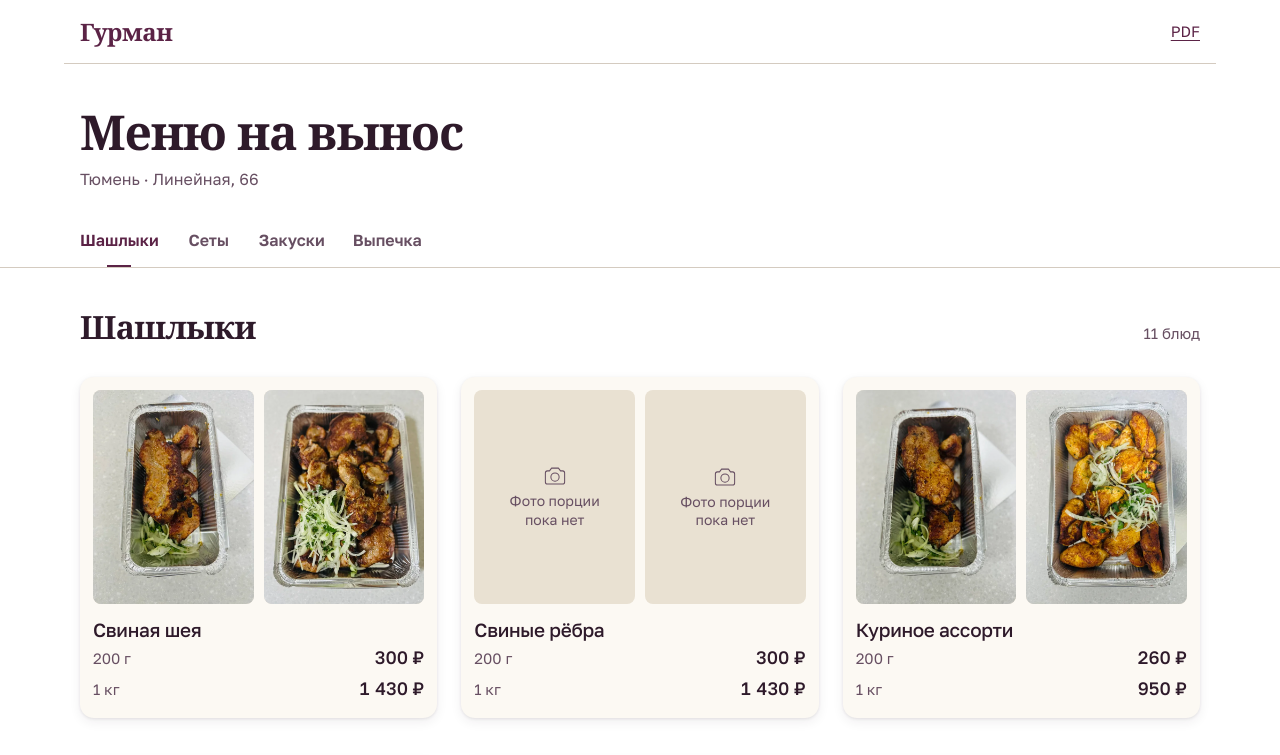
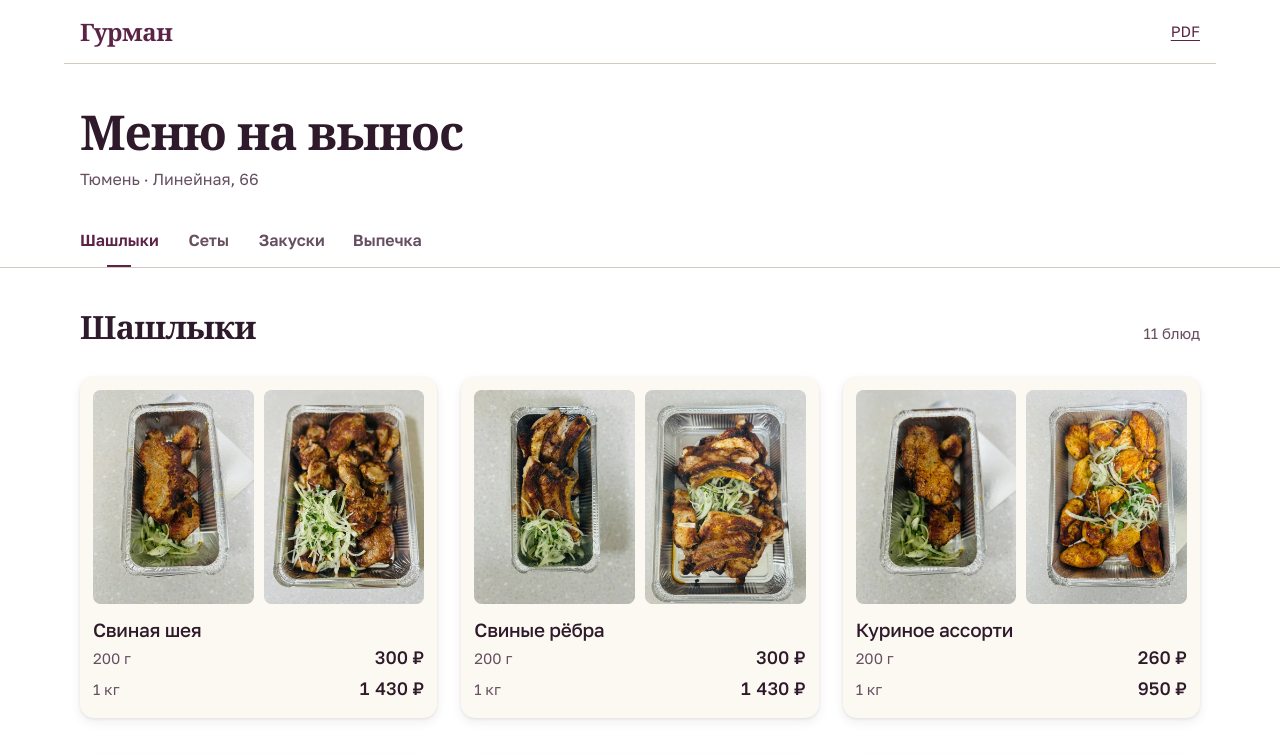
Before and after one commit to v-zagoruyko/gurman-frontend, a plain HTML site: page delivery/index.html in a window 1280 px wide. Shown: the top 755 px of the page. Drawn offline with Linux system fonts and the light colour scheme.

Commit message:
add(delivery): add pork ribs photos

```diff
--- a/delivery/index.html
+++ b/delivery/index.html
@@ -58,13 +58,11 @@
         <h3>Свиные рёбра</h3>
         <div class="dish-portions">
           <figure class="dish-portion" data-portion="200">
-            <!-- TODO-PHOTO: pork-ribs, 200 g. -->
-            <div class="dish-photo"><svg width="32" height="32" aria-hidden="true"><use href="#camera"></use></svg><span>Фото порции<br>пока нет</span></div>
+            <div class="dish-photo"><img src="/assets/menu/pork-ribs-200g.webp" alt="Свиные рёбра — 200 г, с луком и зеленью в контейнере" width="600" height="800" loading="lazy" decoding="async"></div>
             <figcaption><dl class="dish-prices"><div><dt>200 г</dt><dd><data value="300">300&nbsp;₽</data></dd></div></dl></figcaption>
           </figure>
           <figure class="dish-portion" data-portion="1000">
-            <!-- TODO-PHOTO: pork-ribs, 1 kg. -->
-            <div class="dish-photo"><svg width="32" height="32" aria-hidden="true"><use href="#camera"></use></svg><span>Фото порции<br>пока нет</span></div>
+            <div class="dish-photo"><img src="/assets/menu/pork-ribs-1kg.webp" alt="Свиные рёбра — 1 кг, с луком и зеленью в контейнере" width="600" height="800" loading="lazy" decoding="async"></div>
             <figcaption><dl class="dish-prices"><div><dt>1 кг</dt><dd><data value="1430">1 430&nbsp;₽</data></dd></div></dl></figcaption>
           </figure>
         </div>
```
Also changed, not shown: assets/menu/pork-ribs-1kg.webp (added), assets/menu/pork-ribs-200g.webp (added), 1 other file.
